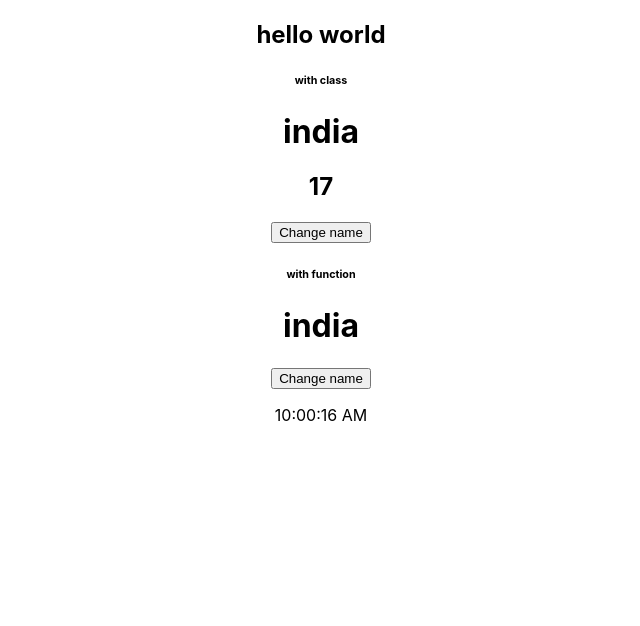
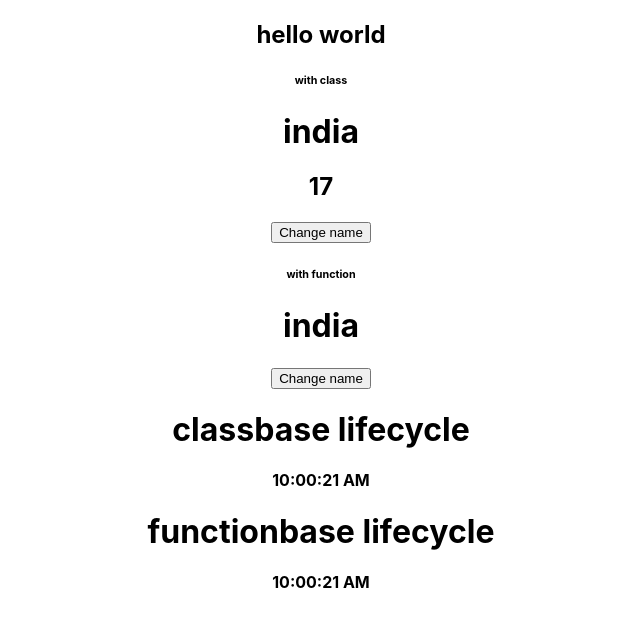
Before and after one commit to rajnarola17/pr1, a React (Create React App) app: page / in a window 1280 px wide. Shown: the top 626 px of the page, without its empty margins (319-959 px from the left). Built offline with nearby package versions, Linux system fonts and the light colour scheme.

Commit message:
07/06/2022

```diff
--- a/src/App.js
+++ b/src/App.js
@@ -6,6 +6,7 @@ import Data2 from './Data2';
 import Country from './container/Country';
 import CountryFun from './container/CountryFun';
 import Lifecycle from './container/time/Lifecycle';
+import Lifecyclefun from './container/time/Lifecyclefun';
 
 function App() {
   return (
@@ -16,6 +17,7 @@ function App() {
       <Country name="raj" id="17"/>
       <CountryFun name="mansi" id="11"/>
       <Lifecycle />
+      <Lifecyclefun />
      </div>
   );
 }
--- a/src/container/time/Lifecycle.js
+++ b/src/container/time/Lifecycle.js
@@ -7,11 +7,27 @@ class lifecycle extends Component {
             time: new Date()
         }
     }
-
+    tick=()=>{
+        this.setState({
+            time: new Date()
+        });
+    }
+    componentDidMount=()=>{
+        this.timei=setInterval(()=>this.tick(),1000);
+    }
+    componentDidUpdate=(Prevprops,Prevstate)=>{
+        if(this.state.time !== Prevstate.time){
+            console.log("componentdidupdate")
+        }
+    }
+    componentWillUnmount=()=>{
+        clearInterval(this.timei);
+    }
     render() {
         return (
             <div>
-                <p>{this.state.time.toLocaleTimeString()}</p>
+                <h1>classbase lifecycle</h1>
+                <h4>{this.state.time.toLocaleTimeString()}</h4>
             </div>
         );
     }
--- /dev/null
+++ b/src/container/time/Lifecyclefun.js
@@ -0,0 +1,24 @@
+import React, { useEffect, useState } from 'react';
+
+function Lifecyclefun(props) {
+    const [time,setTime]=useState(new Date());
+    const tick=()=>{
+        setTime(new Date());
+    }
+
+    useEffect(()=>{
+        const timeI=setInterval(()=>tick(),1000);
+
+        return()=>{
+            clearInterval(timeI);
+        }
+    },[time]);
+    return (
+        <div>
+            <h1>functionbase lifecycle</h1>
+            <h4>{time.toLocaleTimeString()}</h4>
+        </div>
+    );
+}
+
+export default Lifecyclefun;
```
